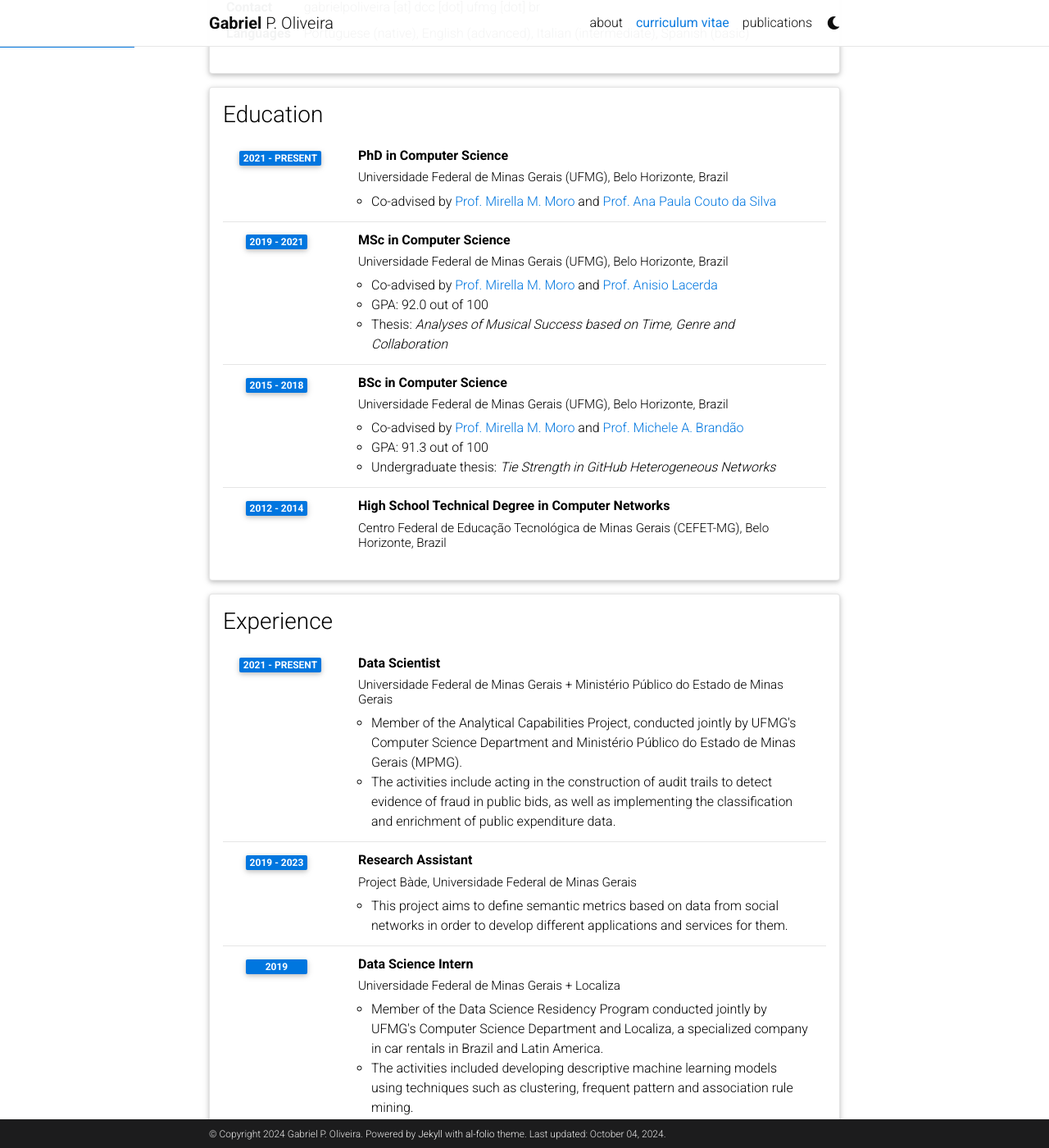
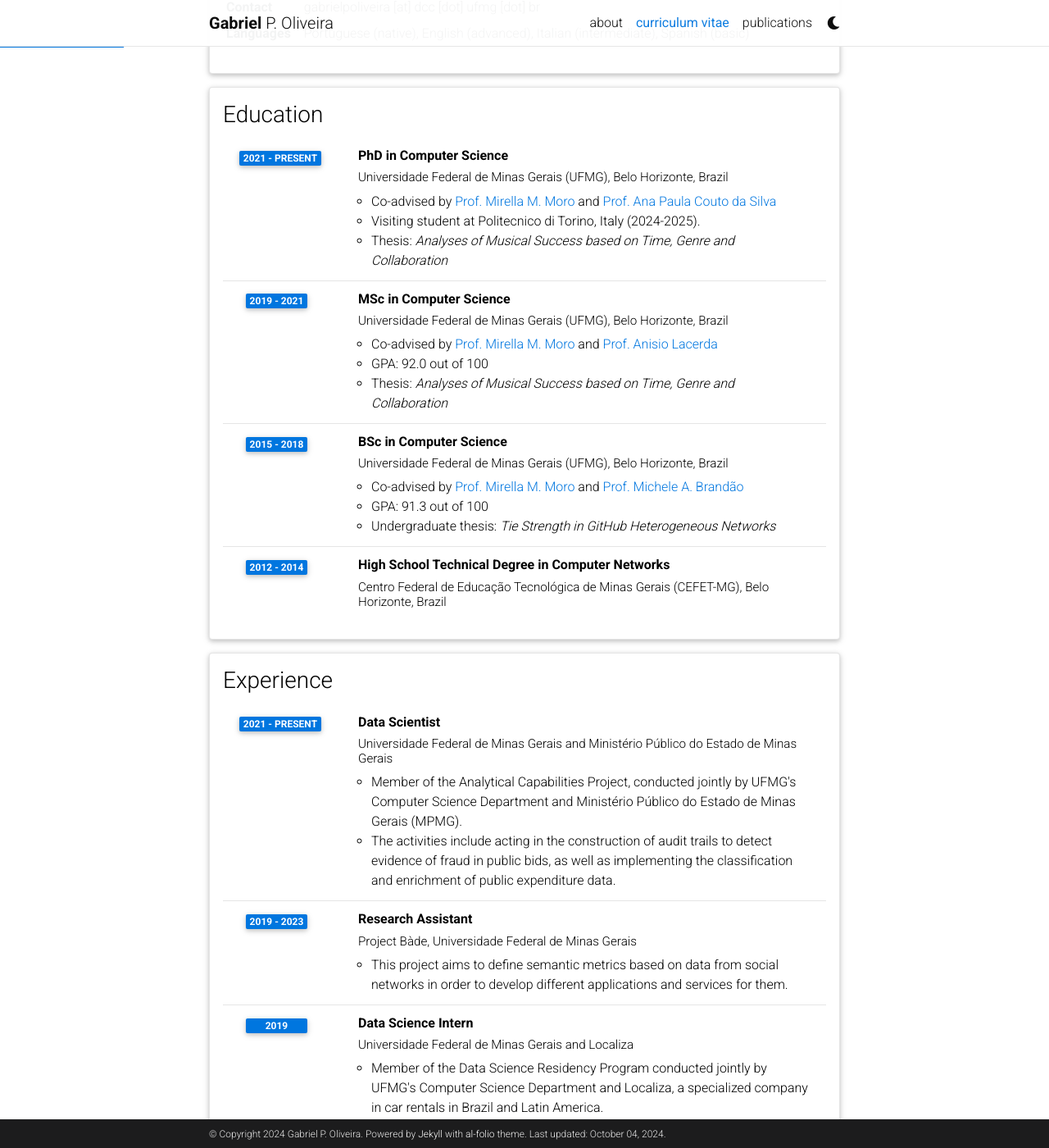
Before and after one commit to opgabriel/opgabriel.github.io, a Jekyll site: the page built from _pages/cv.md, in a window 1280 px wide and 1400 px high, scrolled down 287 px. Shown: the whole window at 82% size. Built offline with Jekyll 4.4.1, drawn with Linux system fonts in a browser that asks for light colours; comment, search, counter and statistics services are not loaded; a style sheet for code colours, icons or effects is not loaded; some of the changed text lies outside the part shown.

```diff
--- a/_data/cv.yml
+++ b/_data/cv.yml
@@ -16,6 +16,10 @@
       year: 2021 - present
       description:
         - Co-advised by <a href='http://www.dcc.ufmg.br/~mirella'>Prof. Mirella M. Moro</a> and <a href='http://www.dcc.ufmg.br/~ana.coutosilva'>Prof. Ana Paula Couto da Silva</a>
+        - |-
+            Visiting student at Politecnico di Torino, Italy (2024-2025).
+        - |-
+            Thesis: <i>Analyses of Musical Success based on Time, Genre and Collaboration</i>
     - title: MSc in Computer Science
       institution: Universidade Federal de Minas Gerais (UFMG), Belo Horizonte, Brazil
       year: 2019 - 2021
@@ -43,7 +47,7 @@
   contents:
 
     - title: Data Scientist
-      institution: Universidade Federal de Minas Gerais + Ministério Público do Estado de Minas Gerais
+      institution: Universidade Federal de Minas Gerais and Ministério Público do Estado de Minas Gerais
       year: 2021 - present
       description:
         - Member of the Analytical Capabilities Project, conducted jointly by UFMG's Computer Science Department and Ministério Público do Estado de Minas Gerais (MPMG).
@@ -56,7 +60,7 @@
         - This project aims to define semantic metrics based on data from social networks in order to develop different applications and services for them.
 
     - title: Data Science Intern
-      institution: Universidade Federal de Minas Gerais + Localiza
+      institution: Universidade Federal de Minas Gerais and Localiza
       year: 2019
       description:
         - Member of the Data Science Residency Program conducted jointly by UFMG's Computer Science Department and Localiza, a specialized company in car rentals in Brazil and Latin America.
@@ -90,6 +94,12 @@
 - title: Honors and Awards
   type: time_table
   contents:
+    - title: Best Paper Award
+      institution: 51st 51st Integrated Software and Hardware Seminar
+      year: 2024
+      description: |-
+        Prize awarded for the paper <i>Analyzing the temporal relation between virality and success in the Brazilian music market.</i>
+
     - title: Best Master's Thesis
       institution: 5th Contest of Theses and Dissertations on Databases - Brazilian Symposium on Databases
       year: 2023
```
Also changed, not shown: _news/20241003_polito.md (added, +8 -0 lines), _pages/about.md (+2 -2 lines).
